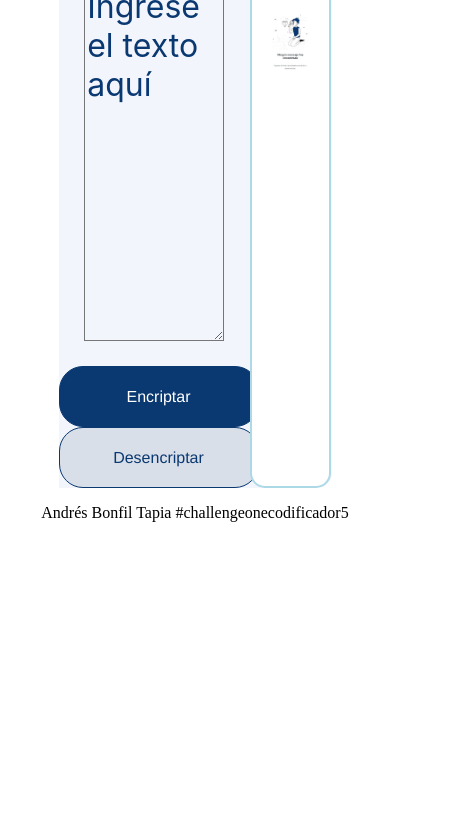
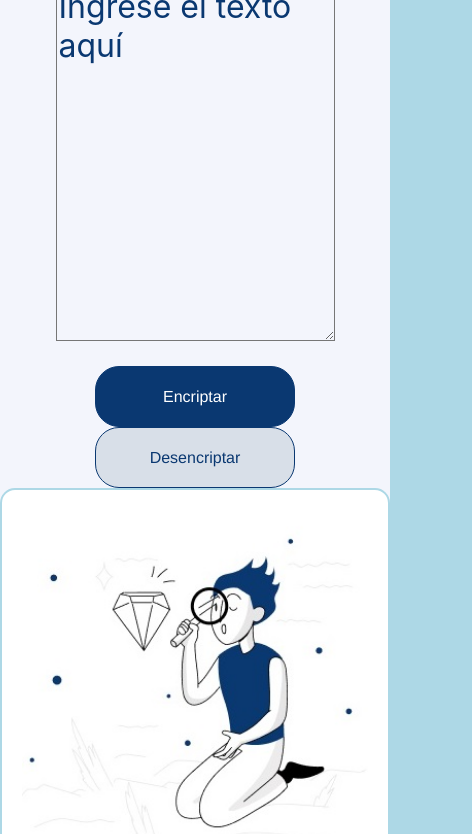
Before and after one commit to andresbonfil/andresbonfil.github.io, a plain HTML site: page index.html in a window 390 px wide. Shown: the part 217-1051 px from the top of the page, 472 px wide, since content can reach past the window. Before the commit the page ends 844 px from the top, so only its background shows below. Drawn offline with Linux system fonts and the light colour scheme.

Commit message:
cuarto commit

```diff
--- a/style.css
+++ b/style.css
@@ -99,3 +99,29 @@ aside h4{
 footer{
     text-align: center;
 }
+
+/* LOS MEDIA QUERYS */
+@media screen and (max-width:800px) {
+    body{
+        background-color: lightblue;
+    }
+    main{
+        margin: 0;
+        flex-direction: column;
+        width: 100%;
+    }
+    section{
+        width: 100%;
+    }
+    aside{
+        width: 100%;
+    }
+    aside h2{
+        display: none;
+    }
+}
+@media screen and (max-width:385px) {
+    body{
+        background-color: PINK;
+    }
+}
```
